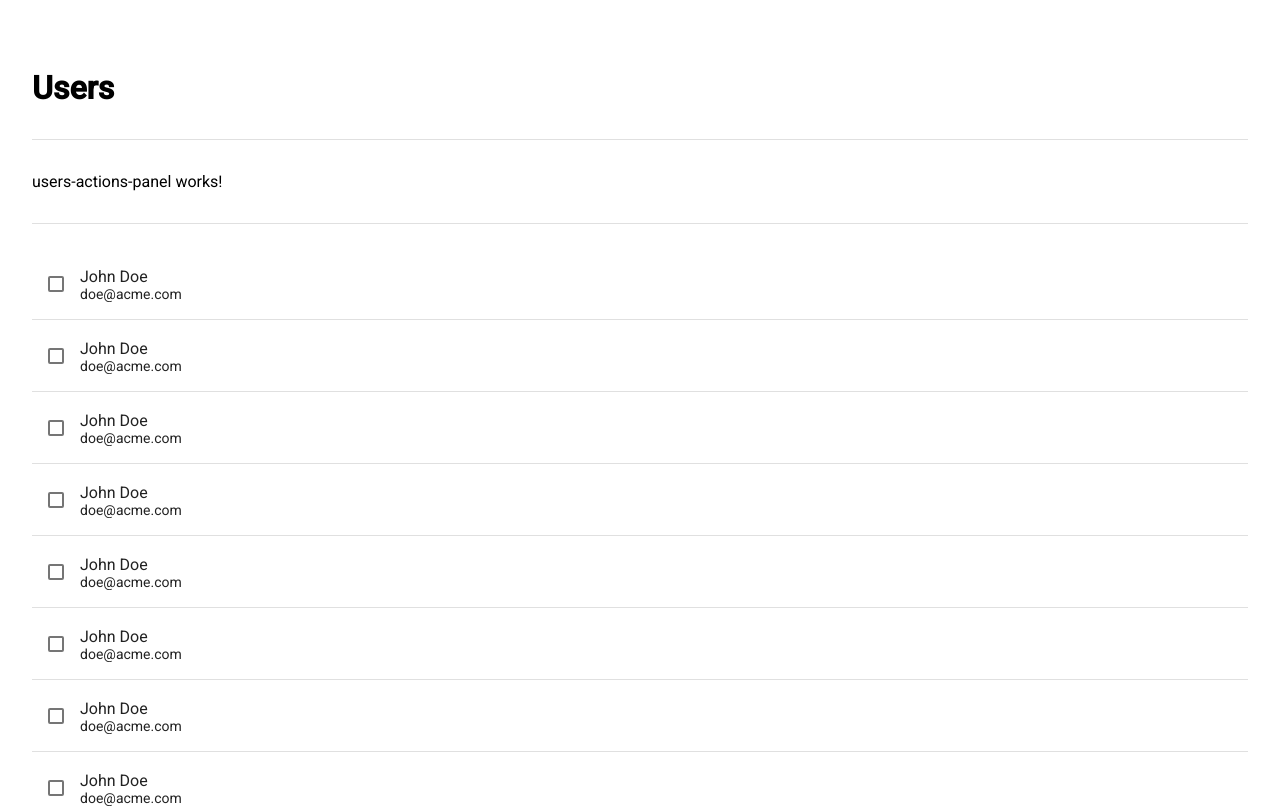
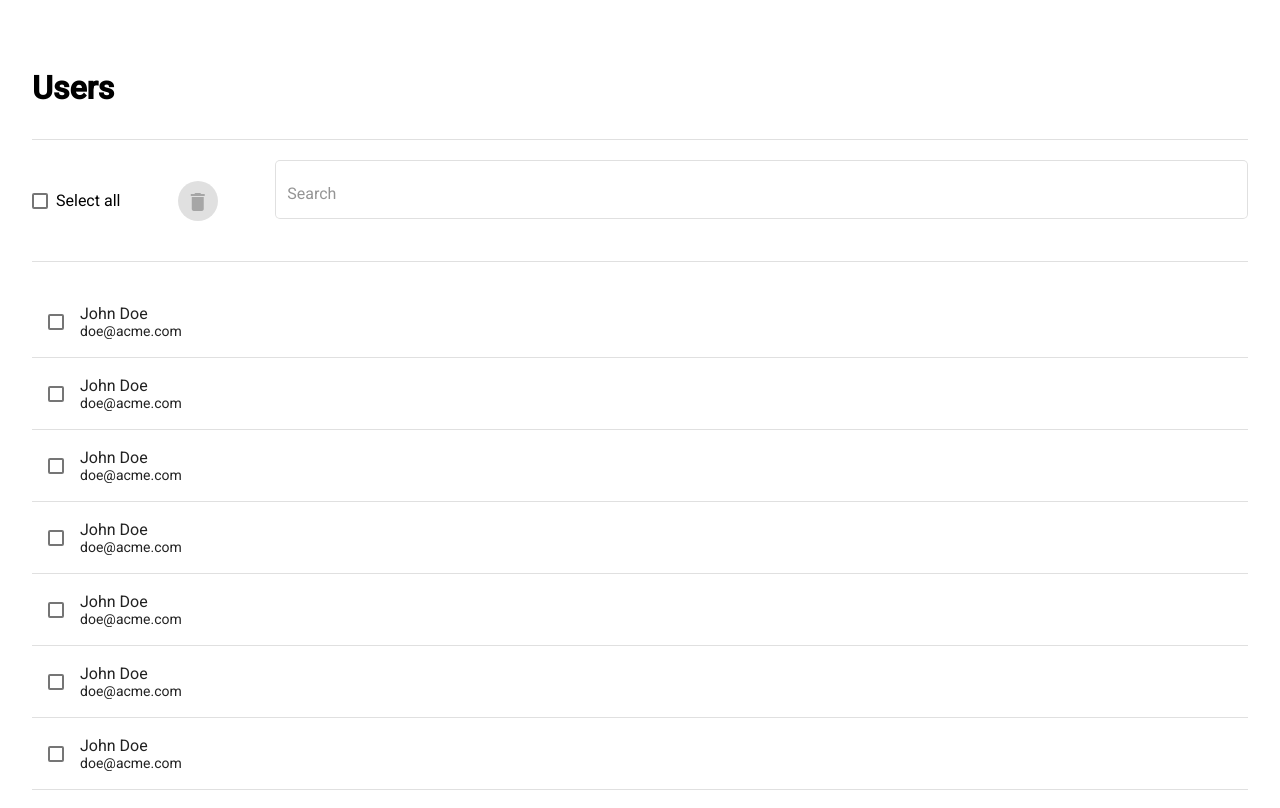
Before and after one commit to gaeshi/ng-super-clean-code, an Angular app: page / in a window 1280 px wide. Shown: the top 808 px of the page. Built offline with nearby package versions, Linux system fonts and the light colour scheme.

Commit message:
Implement users-actions-panel component

```diff
--- a/src/app/users-container/users-actions-panel/users-actions-panel.component.html
+++ b/src/app/users-container/users-actions-panel/users-actions-panel.component.html
@@ -1 +1,14 @@
-<p>users-actions-panel works!</p>
+<div fxLayout="row" fxLayoutAlign="space-between center" [formGroup]="form">
+  <mat-checkbox formControlName="selectAll">Select all</mat-checkbox>
+  <button mat-mini-fab color="warn" [disabled]="deleteDisabled">
+    <mat-icon>delete</mat-icon>
+  </button>
+  <mat-form-field appearance="outline" fxFlex="1 1 80%">
+    <input
+      matInput
+      autocomplete="off"
+      placeholder="Search"
+      formControlName="search"
+    />
+  </mat-form-field>
+</div>
--- a/src/app/users-container/users-actions-panel/users-actions-panel.component.ts
+++ b/src/app/users-container/users-actions-panel/users-actions-panel.component.ts
@@ -1,4 +1,14 @@
-import { ChangeDetectionStrategy, Component } from '@angular/core';
+import {
+  ChangeDetectionStrategy,
+  Component,
+  EventEmitter,
+  Input,
+  OnDestroy,
+  OnInit,
+  Output,
+} from '@angular/core';
+import { FormControl, FormGroup } from '@angular/forms';
+import { Subject, debounceTime, distinctUntilChanged, takeUntil } from 'rxjs';
 
 @Component({
   selector: 'app-users-actions-panel',
@@ -6,4 +16,35 @@ import { ChangeDetectionStrategy, Component } from '@angular/core';
   styleUrls: ['./users-actions-panel.component.scss'],
   changeDetection: ChangeDetectionStrategy.OnPush,
 })
-export class UsersActionsPanelComponent {}
+export class UsersActionsPanelComponent implements OnInit, OnDestroy {
+  @Input() deleteDisabled = true;
+  @Output() emitSelectAll = new EventEmitter<boolean>();
+  @Output() emitSearch = new EventEmitter<string>();
+
+  unsubscribe = new Subject<void>();
+
+  form = new FormGroup({
+    selectAll: new FormControl(false, { nonNullable: true }),
+    search: new FormControl('', { nonNullable: true }),
+  });
+
+  selectAllChanges$ = this.form.get('selectAll')!.valueChanges;
+  searchChanges$ = this.form.get('search')!.valueChanges;
+
+  ngOnInit(): void {
+    this.selectAllChanges$
+      .pipe(takeUntil(this.unsubscribe))
+      .subscribe((value) => this.emitSelectAll.emit(value));
+    this.searchChanges$
+      .pipe(
+        takeUntil(this.unsubscribe),
+        debounceTime(200),
+        distinctUntilChanged()
+      )
+      .subscribe((value) => this.emitSearch.emit(value));
+  }
+
+  ngOnDestroy(): void {
+    this.unsubscribe.next();
+  }
+}
```
Also changed, not shown: src/app/app.module.ts (+10 -0 lines), src/app/users-container/users-container.component.html (+7 -0 lines).
